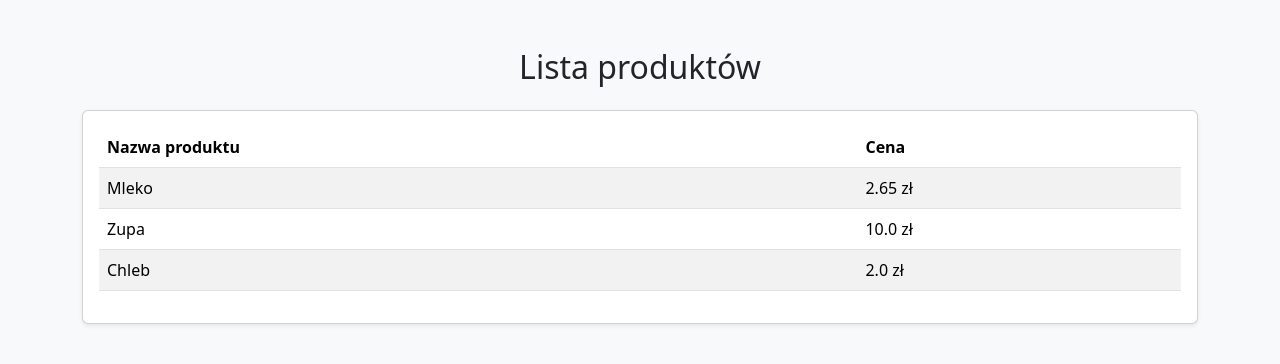
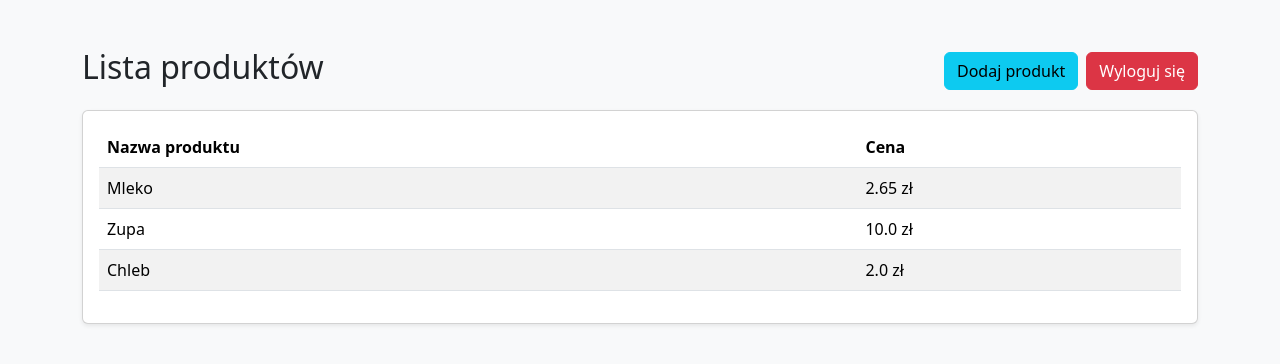
Before and after one commit to szymon-sowinski/MiniSklep, a Django app: page /display_products/ in a window 1280 px wide. Shown: the top 364 px of the page. Run offline with Django 5.2, Linux system fonts and the light colour scheme; data comes from the database, SQL or seed files in the repository; both versions use the stored data as it was after the commit.

Commit message:
Updated templates and views for product management and user authentication.

```diff
--- a/MiniSklepApp/templates/display_products.html
+++ b/MiniSklepApp/templates/display_products.html
@@ -1,5 +1,6 @@
 <!DOCTYPE html>
 <html lang="pl">
+
 <head>
     <meta charset="UTF-8">
     <meta name="viewport" content="width=device-width, initial-scale=1.0">
@@ -7,9 +8,16 @@
     <link href="https://cdn.jsdelivr.net/npm/bootstrap@5.3.3/dist/css/bootstrap.min.css" rel="stylesheet">
     <script defer src="https://cdn.jsdelivr.net/npm/bootstrap@5.3.3/dist/js/bootstrap.bundle.min.js"></script>
 </head>
+
 <body class="bg-light">
     <div class="container mt-5">
-        <h2 class="text-center mb-4">Lista produktów</h2>
+        <div class="d-flex justify-content-between align-items-center mb-3">
+            <h2 class="text-center">Lista produktów</h2>
+            <div class="d-flex gap-2">
+                <a href="{% url 'add_product' %}" class="btn btn-info">Dodaj produkt</a>
+                <a href="{% url 'logout' %}" class="btn btn-danger">Wyloguj się</a>
+            </div>
+        </div>
 
         {% if message %}
         <div class="alert alert-success alert-dismissible fade show" role="alert">
@@ -40,4 +48,5 @@
         </div>
     </div>
 </body>
+
 </html>
--- a/MiniSklepApp/views.py
+++ b/MiniSklepApp/views.py
@@ -41,8 +41,3 @@ def add_product(request):
 def display_products(request):
     products = Product.objects.all()
     return render(request, 'display_products.html', {'products': products})
-
-
-def logout_view(request):
-    logout(request)
-    return redirect('/login/')
```
Also changed, not shown: MiniSklepApp/templates/add_product.html (+10 -1 lines), db.sqlite3. Lines whose indentation alone changed are shown as unchanged.
